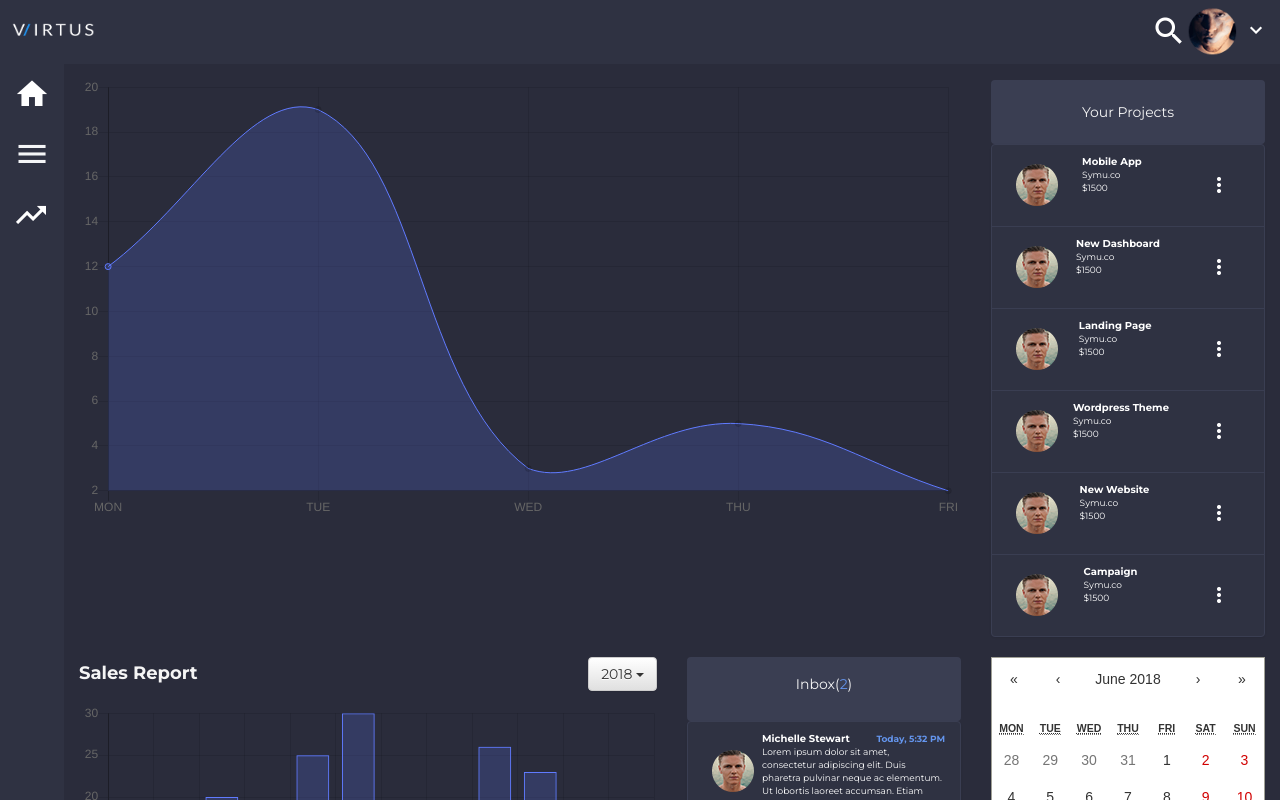
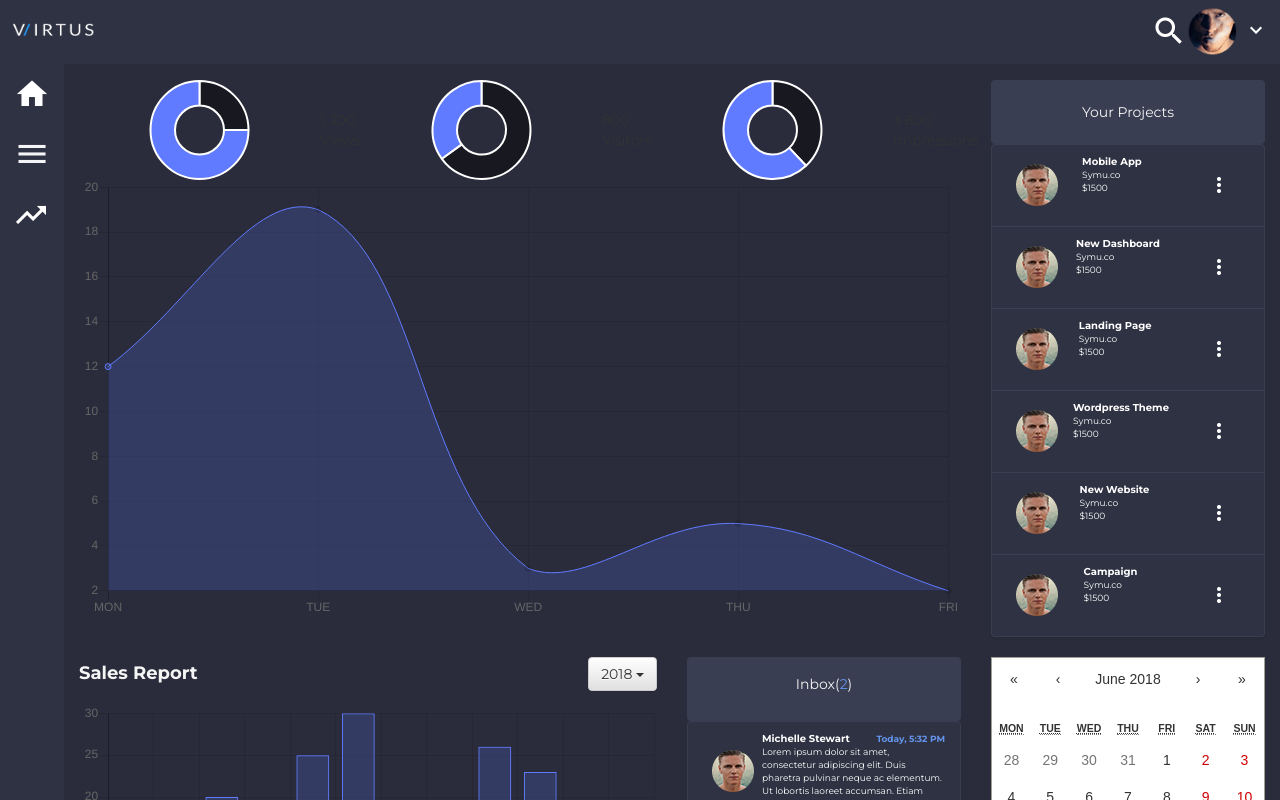
Before and after one commit to abulseed/react-project-starwallet, a React (Create React App) app: page / in a window 1280 px wide. Shown: the top 800 px of the page. Built offline with nearby package versions, Linux system fonts and the light colour scheme.

Commit message:
Added doughnut chart

```diff
--- a/src/components/Charts/Bar/BarChart.js
+++ b/src/components/Charts/Bar/BarChart.js
@@ -1,7 +1,9 @@
-import React from 'react';
+import React, { Component } from 'react';
 import { Bar } from 'react-chartjs-2';
 
-const dataObject = {
+class BarChart extends Component {
+  state = {
+    dataObject: {
       "labels": [
         "1",
         "2",
@@ -51,10 +53,11 @@ const dataObject = {
         }
       ]
     }
-const BarChart = (props) => {
-  dataObject.datasets[0].data = [...props.chartData];
+  }
+  render() {
+    this.state.dataObject.datasets[0].data = this.props.chartData;
     return (
-    <Bar data={dataObject} options={{
+      <Bar data={this.state.dataObject} options={{
         legend: {
           display: false
         }
@@ -62,4 +65,6 @@ const BarChart = (props) => {
     );
   }
 
+}
+
 export default BarChart;
--- /dev/null
+++ b/src/components/Charts/Doughnut/Doughnut.js
@@ -0,0 +1,36 @@
+import { Doughnut } from 'react-chartjs-2';
+
+import React, { Component } from 'react';
+
+class DoughnutChart extends Component {
+  state = {
+    data: {
+      datasets: [{
+        data: [],
+        backgroundColor: [
+          "rgba(23, 24, 32, 1)",
+          "rgba(96, 123, 255,1)",
+        ],
+      }],
+      labels: []
+    }
+  }
+
+  render() {
+    this.state.data.datasets[0].data = this.props.data;
+    this.state.data.labels = this.props.labels;
+
+    return (
+      <div style={{ width: '100%', height: '100px' }}>
+        <Doughnut width={100} height={100} data={this.state.data} options={{
+          legend: {
+            display: false
+          },
+          maintainAspectRatio: false
+        }} />
+      </div>
+    );
+  }
+}
+
+export default DoughnutChart;
--- /dev/null
+++ b/src/components/Charts/Doughnut/Legend/DoughnutLegend.js
@@ -0,0 +1,16 @@
+import React from 'react';
+
+const DoughnutLegend = (props) => {
+  return (
+    <div>
+      <div>
+        {props.value}
+      </div>
+      <div>
+        {props.text}
+      </div>
+    </div>
+  );
+};
+
+export default DoughnutLegend;
--- a/src/components/Charts/Line/LineChart.js
+++ b/src/components/Charts/Line/LineChart.js
@@ -1,12 +1,26 @@
 import React from 'react';
 import { Line } from 'react-chartjs-2';
 
+import Aux from '../../../hoc/Auxiliary/Auxiliary';
+import DoughnutChart from '../Doughnut/Doughnut';
+import DoughnutLegend from '../Doughnut/Legend/DoughnutLegend';
+
 const LineChart = (props) => (
+  <Aux>
+    <div className='DoughnutPanel'>
+      <DoughnutChart data={[25, 75]} labels={['none', 'views']} />
+      <DoughnutLegend value='1 300' text='Views' />
+      <DoughnutChart data={[65, 35]} labels={['none', 'visitors']} />
+      <DoughnutLegend value='800' text='Visitors' />
+      <DoughnutChart data={[38, 62]} labels={['none', 'impressions']} />
+      <DoughnutLegend value='3 800' text='Impressions' />
+    </div>
     <Line data={props.chartData} options={{
-        legend: {
-            display: false
-        }
+      legend: {
+        display: false
+      }
     }} />
+  </Aux>
 );
 
 export default LineChart;
--- a/src/index.css
+++ b/src/index.css
@@ -293,3 +293,10 @@ body {
   vertical-align: middle;
   float: none;
 }
+
+.DoughnutPanel {
+  display: flex;
+  flex-flow: row;
+  align-items: center;
+  justify-content: space-around;
+}
```
Lines whose indentation alone changed are shown as unchanged.
